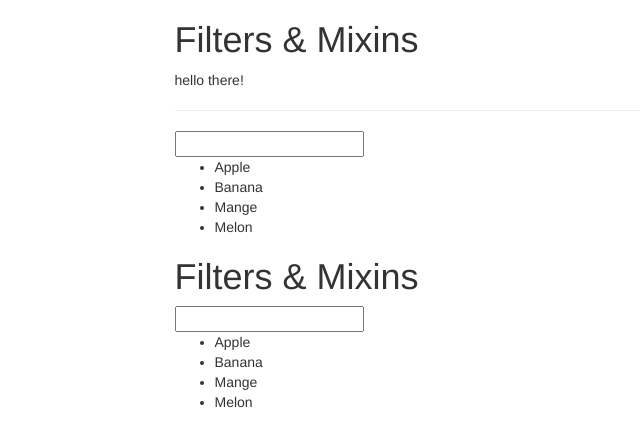
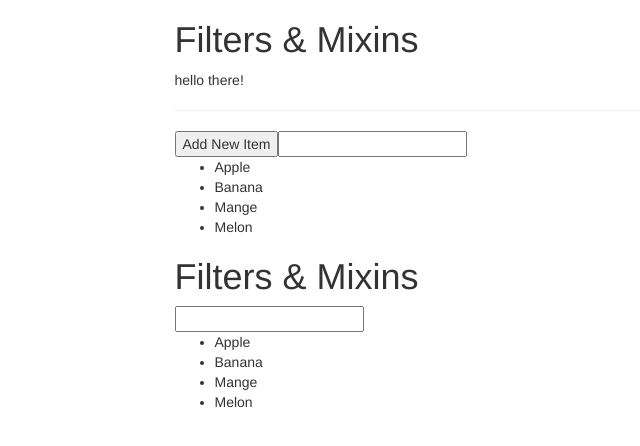
Before and after one commit to MinseungJeon/hello-world, a Vue app: page / in a window 1280 px wide. Shown: the top 446 px of the page, without its empty margins (188-828 px from the left). Built offline with nearby package versions, Linux system fonts and the light colour scheme; a web font is replaced by a local one.

Commit message:
13-09. Mixins and Scope

```diff
--- a/src/App.vue
+++ b/src/App.vue
@@ -5,6 +5,7 @@
         <h1>Filters & Mixins</h1>
         <p>{{ text | toUppercase | tolowercase }}</p>
         <hr />
+        <button @click="fruits.push('Berries')">Add New Item</button>
         <input v-model="filterText" />
         <ul>
           <li v-for="(fruit, index) in filteredFruits" v-bind:key="index">
```
